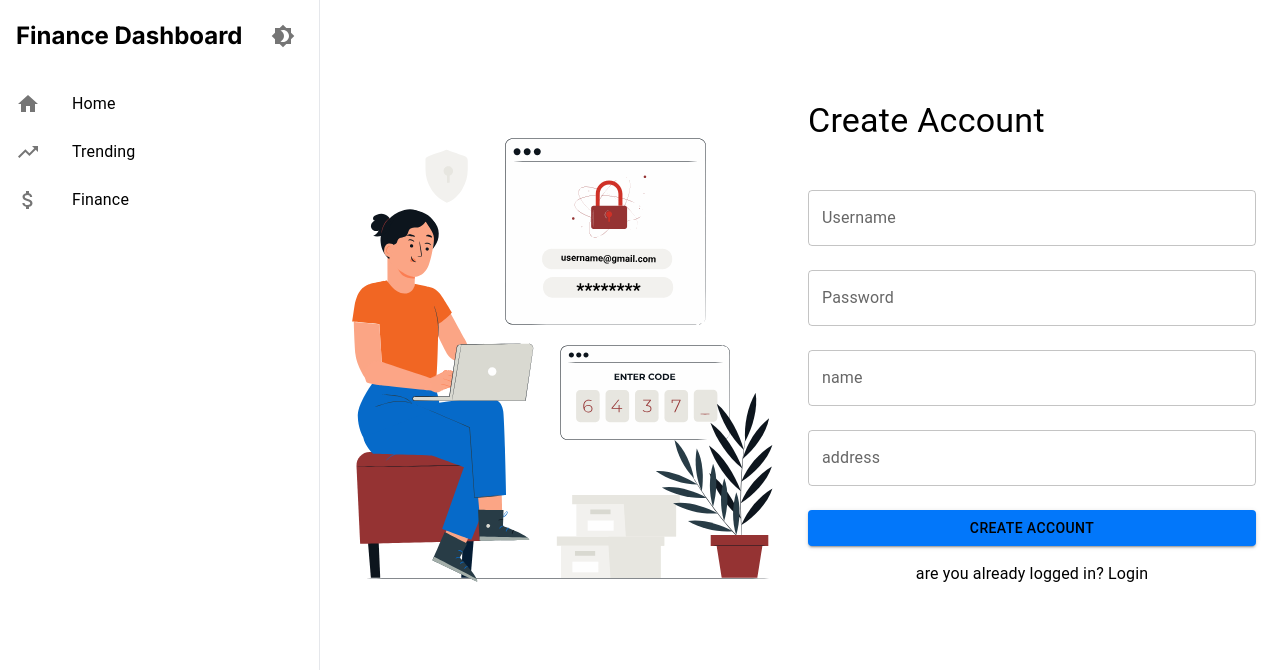
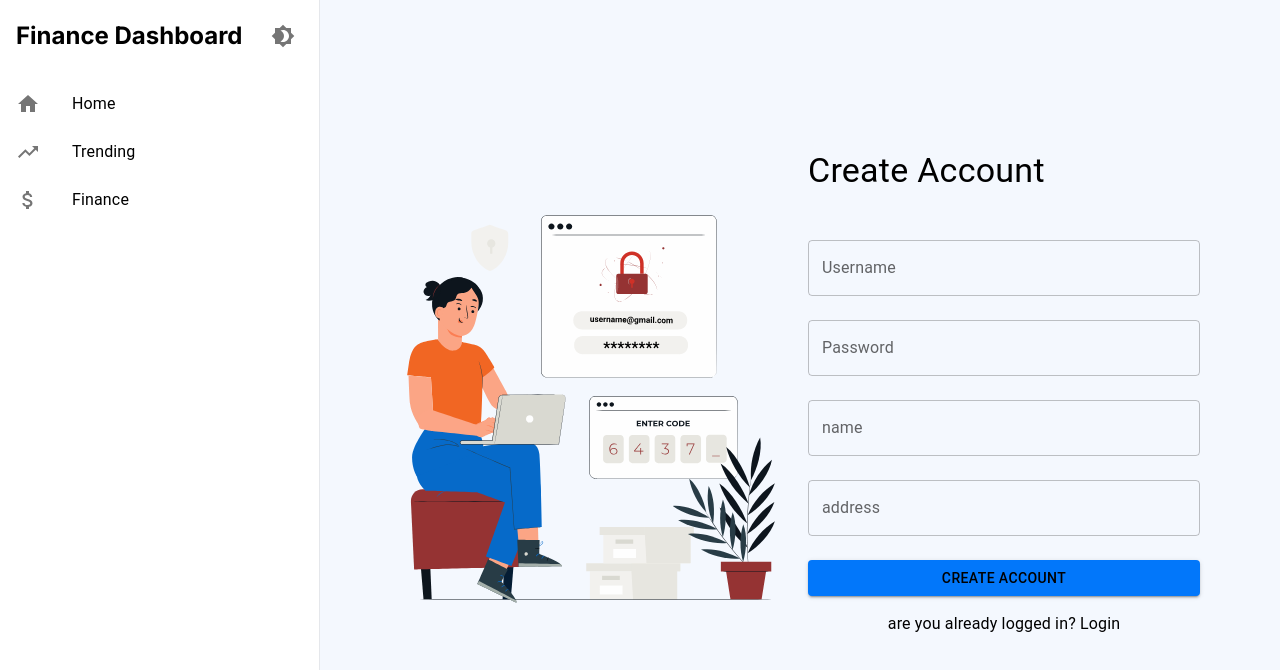
Before and after one commit to Varsani2520/finance-dashboard, a Next.js app: page /signup in a window 1280 px wide. Shown: the top 670 px of the page. Built offline with nearby package versions, Linux system fonts and the light colour scheme.

Commit message:
signup form

```diff
--- a/app/Components/modal/Signup.jsx
+++ b/app/Components/modal/Signup.jsx
@@ -41,15 +41,15 @@ const SignUp = () => {
       );
       console.log(response);
       toast.success("Account Created Successfully");
-      router.push("/pages/login");
+      router.push("/login");
     } catch (error) {
       toast.error("Failed to Create Account");
       console.log(error);
     }
   }
   return (
-    <Container>
-      <div style={{ paddingTop: "100px", paddingBottom: "180px", color: theme.palette.background.text,  }}>
+    <>
+      <div className="min-h-screen px-20" style={{ paddingTop: "150px", paddingBottom: "180px", color: theme.palette.background.text, background: theme.palette.background.page }}>
         <ToastContainer />
         <Grid container spacing={2}>
           <Grid item xs={12} md={6}>
@@ -156,7 +156,7 @@ const SignUp = () => {
           </Grid>
         </Grid>
       </div>
-    </Container>
+    </>
   );
 };
 
```
Also changed, not shown: 1 other file (tests, documents, lock files or other folders).
